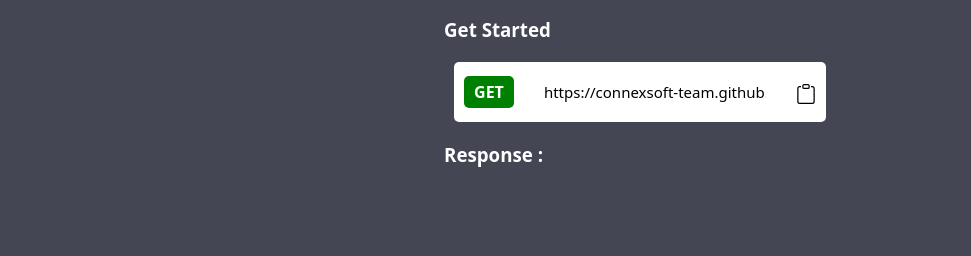
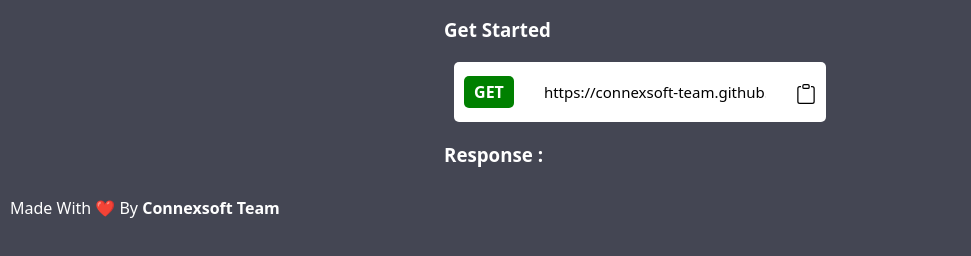
Before and after one commit to Connexsoft-Team/api, a plain HTML site: page index.html in a window 1280 px wide. Shown: the part 208-464 px from the top of the page, without its empty margins (0-971 px from the left). Drawn offline with Linux system fonts and the light colour scheme.

Commit message:
add footer

```diff
--- a/index.html
+++ b/index.html
@@ -66,6 +66,10 @@
       display: none;
     }
 
+    .footer {
+       margin: 10px;
+    }
+
 
     </style>
 </head>
@@ -114,6 +118,6 @@
             copiedIcon.classList.remove('hidden')
         })
     </script>
-
+    <p class="footer">Made With ❤️ By <span style="font-weight: bold;">Connexsoft Team</span></p>
 </body>
 </html>
```
